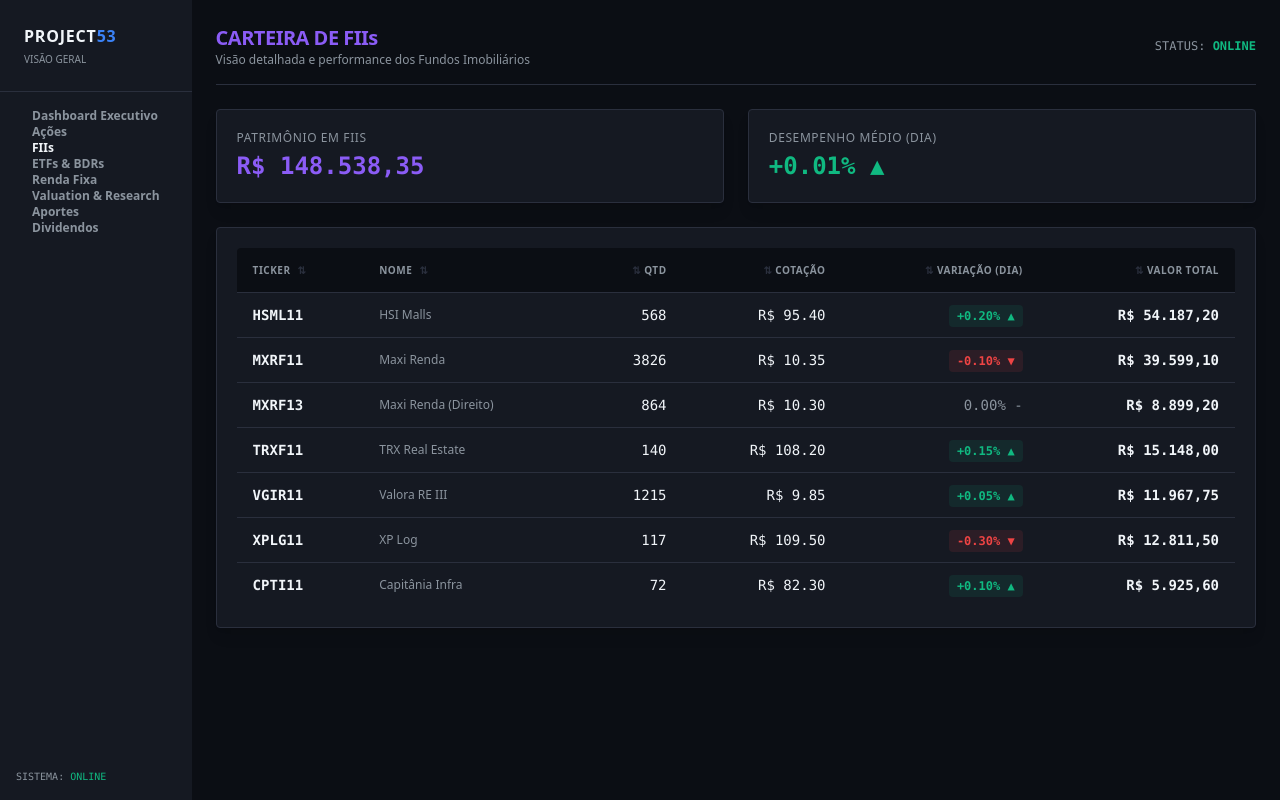
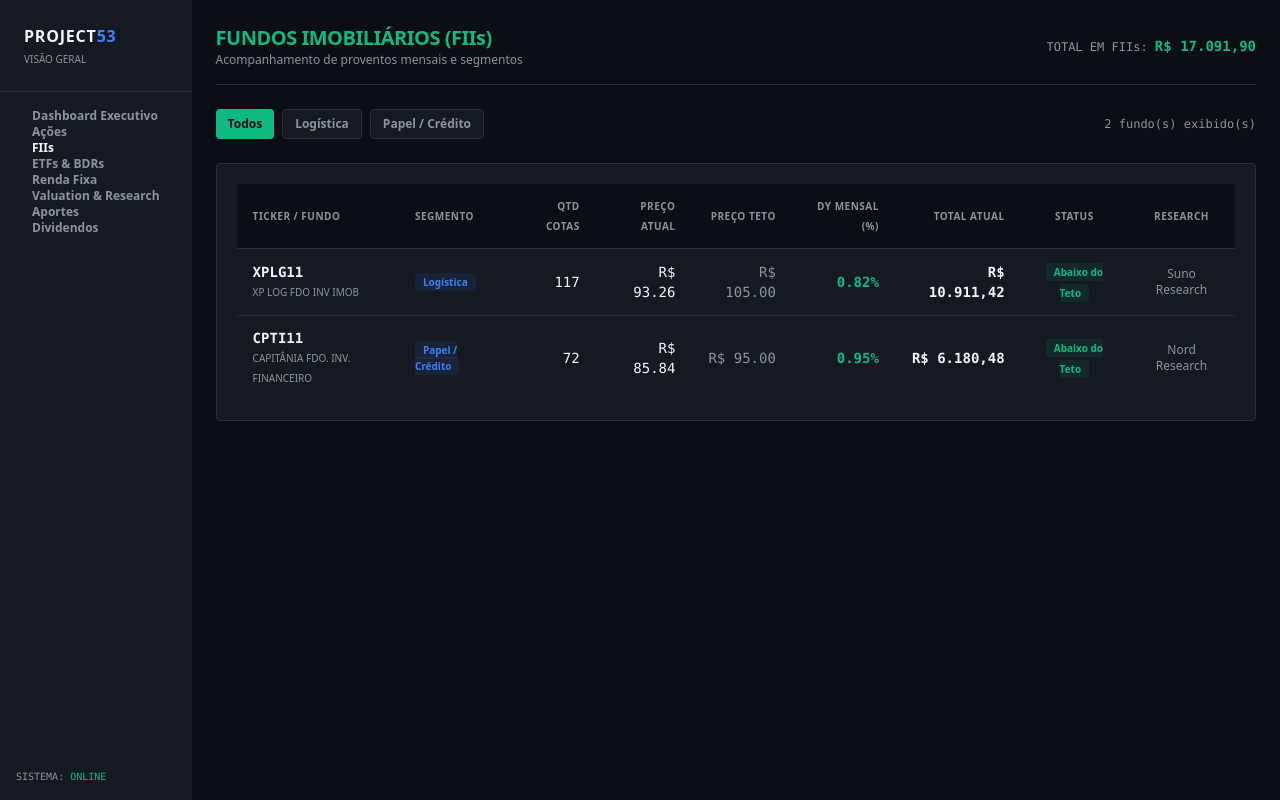
Before and after one commit to Andre-Marcelino-2026/aposentadoria53, a Next.js app: page /fiis in a window 1280 px wide. Built offline with nearby package versions, Linux system fonts and the light colour scheme; no server answers.

Commit message:
Update page.tsx

```diff
--- a/app/fiis/page.tsx
+++ b/app/fiis/page.tsx
@@ -1,86 +1,25 @@
 'use client';
 
-import { useState, useEffect, useMemo } from 'react';
+import { useState, useMemo } from 'react';
 import { Sidebar } from '../../src/components/layout/Sidebar';
-import { initialAssets } from '../../src/data/initialState';
-import { updateAssetsWithPrices } from '../../src/api/stockApi';
+import { portfolioFIIs } from '../../src/data/portfolio';
 
-export default function FiisPage() {
-  const [assets, setAssets] = useState<any[]>([]);
-  const [loading, setLoading] = useState<boolean>(true);
+export default function FIIsPage() {
+  const [filterSegmento, setFilterSegmento] = useState<string>('Todos');
 
-  // Estado para controlar a ordenação da tabela
-  const [sortConfig, setSortConfig] = useState<{ key: string; direction: 'asc' | 'desc' } | null>(null);
-
-  useEffect(() => {
-    async function loadPrices() {
-      setLoading(true);
-      const updated = await updateAssetsWithPrices(initialAssets);
-      // FILTRO: Pega apenas os ativos da classe FII
-      const onlyFiis = updated.filter(
-        (item) => item.asset?.assetClass === 'FII'
-      );
-      setAssets(onlyFiis);
-      setLoading(false);
-    }
-
-    loadPrices();
+  const totalInvestido = useMemo(() => {
+    return portfolioFIIs.reduce((acc, item) => acc + item.quantidade * item.precoAtual, 0);
   }, []);
 
-  // Cálculos específicos para o resumo de FIIs
-  const totalInvested = assets.reduce(
-    (acc, item) => acc + (item.currentValue || 0),
-    0
-  );
+  const segmentosDisponiveis = useMemo(() => {
+    const segmentos = Array.from(new Set(portfolioFIIs.map((f) => f.segmento)));
+    return ['Todos', ...segmentos];
+  }, []);
 
-  const averageChange =
-    assets.length > 0
-      ? assets.reduce((acc, item) => acc + (item.dailyChangePercent || 0), 0) /
-        assets.length
-      : 0;
-
-  // Lógica de Ordenação
-  const handleSort = (key: string) => {
-    let direction: 'asc' | 'desc' = 'asc';
-    if (sortConfig && sortConfig.key === key && sortConfig.direction === 'asc') {
-      direction = 'desc';
-    }
-    setSortConfig({ key, direction });
-  };
-
-  const sortedAssets = useMemo(() => {
-    let sortableAssets = [...assets];
-    if (sortConfig !== null) {
-      sortableAssets.sort((a, b) => {
-        let aValue: any;
-        let bValue: any;
-
-        switch (sortConfig.key) {
-          case 'ticker': aValue = a.asset?.ticker; bValue = b.asset?.ticker; break;
-          case 'nome': aValue = a.asset?.name; bValue = b.asset?.name; break;
-          case 'qtd': aValue = a.currentQuantity; bValue = b.currentQuantity; break;
-          case 'cotacao': aValue = a.currentPrice || 0; bValue = b.currentPrice || 0; break;
-          case 'variacao': aValue = a.dailyChangePercent || 0; bValue = b.dailyChangePercent || 0; break;
-          case 'valorTotal': aValue = a.currentValue || 0; bValue = b.currentValue || 0; break;
-          default: return 0;
-        }
-
-        if (aValue < bValue) return sortConfig.direction === 'asc' ? -1 : 1;
-        if (aValue > bValue) return sortConfig.direction === 'asc' ? 1 : -1;
-        return 0;
-      });
-    }
-    return sortableAssets;
-  }, [assets, sortConfig]);
-
-  const SortIcon = ({ columnKey }: { columnKey: string }) => {
-    if (sortConfig?.key !== columnKey) return <span className="text-[#2A2F3D] ml-1">⇅</span>;
-    return sortConfig.direction === 'asc' ? (
-      <span className="text-[#8B5CF6] ml-1">▲</span>
-    ) : (
-      <span className="text-[#8B5CF6] ml-1">▼</span>
-    );
-  };
+  const fiisFiltrados = useMemo(() => {
+    if (filterSegmento === 'Todos') return portfolioFIIs;
+    return portfolioFIIs.filter((f) => f.segmento === filterSegmento);
+  }, [filterSegmento]);
 
   return (
     <div className="flex h-screen bg-[#0B0E14] text-[#F1F5F9] overflow-hidden font-sans">
@@ -90,141 +29,107 @@
         {/* Cabeçalho */}
         <div className="flex justify-between items-center border-b border-[#2A2F3D] pb-4">
           <div>
-            <h1 className="text-xl font-bold tracking-tight text-[#8B5CF6]">
-              CARTEIRA DE FIIs
+            <h1 className="text-xl font-bold tracking-tight text-[#10B981]">
+              FUNDOS IMOBILIÁRIOS (FIIs)
             </h1>
             <p className="text-xs text-[#8B949E]">
-              Visão detalhada e performance dos Fundos Imobiliários
+              Acompanhamento de proventos mensais e segmentos
             </p>
           </div>
           <div className="text-right font-mono text-xs text-[#8B949E]">
-            <span>STATUS: </span>
-            <span className="text-[#10B981] font-bold">
-              {loading ? 'ATUALIZANDO...' : 'ONLINE'}
+            <span>TOTAL EM FIIs: </span>
+            <span className="text-[#10B981] font-bold text-sm">
+              R$ {totalInvestido.toLocaleString('pt-BR', { minimumFractionDigits: 2 })}
             </span>
           </div>
         </div>
 
-        {/* Cards de Resumo */}
-        <div className="grid grid-cols-1 md:grid-cols-2 gap-6">
-          <div className="bg-[#151922] border border-[#2A2F3D] rounded p-5 shadow-lg">
-            <p className="text-[#8B949E] text-xs mb-1 uppercase tracking-wider">
-              Patrimônio em FIIs
-            </p>
-            <p className="text-[#8B5CF6] text-2xl font-bold font-mono">
-              R${' '}
-              {totalInvested.toLocaleString('pt-BR', {
-                minimumFractionDigits: 2,
-                maximumFractionDigits: 2,
-              })}
-            </p>
+        {/* Filtros por Segmento */}
+        <div className="flex justify-between items-center">
+          <div className="flex space-x-2">
+            {segmentosDisponiveis.map((seg) => (
+              <button
+                key={seg}
+                onClick={() => setFilterSegmento(seg)}
+                className={`px-3 py-1.5 rounded text-xs font-semibold transition-colors ${
+                  filterSegmento === seg
+                    ? 'bg-[#10B981] text-[#0B0E14]'
+                    : 'bg-[#151922] text-[#8B949E] border border-[#2A2F3D] hover:text-[#F1F5F9]'
+                }`}
+              >
+                {seg}
+              </button>
+            ))}
           </div>
-          <div className="bg-[#151922] border border-[#2A2F3D] rounded p-5 shadow-lg">
-            <p className="text-[#8B949E] text-xs mb-1 uppercase tracking-wider">
-              Desempenho Médio (Dia)
-            </p>
-            <p
-              className={`text-2xl font-bold font-mono ${
-                averageChange >= 0 ? 'text-[#10B981]' : 'text-[#EF4444]'
-              }`}
-            >
-              {averageChange > 0 ? '+' : ''}
-              {averageChange.toFixed(2)}% {averageChange >= 0 ? '▲' : '▼'}
-            </p>
-          </div>
+
+          <span className="text-xs text-[#8B949E] font-mono">
+            {fiisFiltrados.length} fundo(s) exibido(s)
+          </span>
         </div>
 
-        {/* Tabela Exclusiva de FIIs */}
+        {/* Tabela de FIIs */}
         <div className="bg-[#151922] border border-[#2A2F3D] rounded p-5 shadow-lg">
           <div className="overflow-x-auto">
             <table className="w-full text-left text-sm">
-              <thead className="text-[10px] text-[#8B949E] uppercase tracking-wider border-b border-[#2A2F3D] bg-[#0B0E14] select-none">
+              <thead className="text-[10px] text-[#8B949E] uppercase tracking-wider border-b border-[#2A2F3D] bg-[#0B0E14]">
                 <tr>
-                  <th
-                    className="px-4 py-3 rounded-tl cursor-pointer hover:bg-[#1A1F2B] transition-colors"
-                    onClick={() => handleSort('ticker')}
-                  >
-                    Ticker <SortIcon columnKey="ticker" />
-                  </th>
-                  <th
-                    className="px-4 py-3 cursor-pointer hover:bg-[#1A1F2B] transition-colors"
-                    onClick={() => handleSort('nome')}
-                  >
-                    Nome <SortIcon columnKey="nome" />
-                  </th>
-                  <th
-                    className="px-4 py-3 text-right cursor-pointer hover:bg-[#1A1F2B] transition-colors"
-                    onClick={() => handleSort('qtd')}
-                  >
-                    <SortIcon columnKey="qtd" /> Qtd
-                  </th>
-                  <th
-                    className="px-4 py-3 text-right cursor-pointer hover:bg-[#1A1F2B] transition-colors"
-                    onClick={() => handleSort('cotacao')}
-                  >
-                    <SortIcon columnKey="cotacao" /> Cotação
-                  </th>
-                  <th
-                    className="px-4 py-3 text-right cursor-pointer hover:bg-[#1A1F2B] transition-colors"
-                    onClick={() => handleSort('variacao')}
-                  >
-                    <SortIcon columnKey="variacao" /> Variação (Dia)
-                  </th>
-                  <th
-                    className="px-4 py-3 text-right rounded-tr cursor-pointer hover:bg-[#1A1F2B] transition-colors"
-                    onClick={() => handleSort('valorTotal')}
-                  >
-                    <SortIcon columnKey="valorTotal" /> Valor Total
-                  </th>
+                  <th className="px-4 py-3">Ticker / Fundo</th>
+                  <th className="px-4 py-3">Segmento</th>
+                  <th className="px-4 py-3 text-right">Qtd Cotas</th>
+                  <th className="px-4 py-3 text-right">Preço Atual</th>
+                  <th className="px-4 py-3 text-right">Preço Teto</th>
+                  <th className="px-4 py-3 text-right">DY Mensal (%)</th>
+                  <th className="px-4 py-3 text-right">Total Atual</th>
+                  <th className="px-4 py-3 text-center">Status</th>
+                  <th className="px-4 py-3 text-center">Research</th>
                 </tr>
               </thead>
               <tbody className="divide-y divide-[#2A2F3D] font-mono">
-                {sortedAssets.map((item, idx) => (
-                  <tr
-                    key={idx}
-                    className="hover:bg-[#1A1F2B] transition-colors"
-                  >
-                    <td className="px-4 py-3 font-bold text-[#F1F5F9]">
-                      {item.asset?.ticker}
-                    </td>
-                    <td className="px-4 py-3 text-[#8B949E] font-sans text-xs">
-                      {item.asset?.name}
-                    </td>
-                    <td className="px-4 py-3 text-right text-[#F1F5F9]">
-                      {item.currentQuantity}
-                    </td>
-                    <td className="px-4 py-3 text-right text-[#F1F5F9]">
-                      {item.currentPrice
-                        ? `R$ ${item.currentPrice.toFixed(2)}`
-                        : '-'}
-                    </td>
-                    <td className="px-4 py-3 text-right">
-                      {item.dailyChangePercent !== undefined ? (
-                        item.dailyChangePercent > 0 ? (
-                          <span className="text-[#10B981] bg-[#10B981]/10 px-2 py-1 rounded text-xs font-bold">
-                            +{item.dailyChangePercent.toFixed(2)}% ▲
-                          </span>
-                        ) : item.dailyChangePercent < 0 ? (
-                          <span className="text-[#EF4444] bg-[#EF4444]/10 px-2 py-1 rounded text-xs font-bold">
-                            {item.dailyChangePercent.toFixed(2)}% ▼
-                          </span>
-                        ) : (
-                          <span className="text-[#8B949E]">0.00% -</span>
-                        )
-                      ) : (
-                        <span className="text-[#8B949E]">-</span>
-                      )}
-                    </td>
-                    <td className="px-4 py-3 text-right text-[#F1F5F9] font-bold">
-                      {item.currentValue
-                        ? `R$ ${item.currentValue.toLocaleString('pt-BR', {
-                            minimumFractionDigits: 2,
-                            maximumFractionDigits: 2,
-                          })}`
-                        : '-'}
-                    </td>
-                  </tr>
-                ))}
+                {fiisFiltrados.map((item) => {
+                  const valorTotal = item.quantidade * item.precoAtual;
+                  const dentroDoTeto = item.precoAtual <= item.precoTeto;
+
+                  return (
+                    <tr key={item.ticker} className="hover:bg-[#1A1F2B] transition-colors">
+                      <td className="px-4 py-3">
+                        <div className="font-bold text-[#F1F5F9]">{item.ticker}</div>
+                        <div className="text-[10px] text-[#8B949E] font-sans">{item.nome}</div>
+                      </td>
+                      <td className="px-4 py-3 text-xs font-sans">
+                        <span className="bg-[#3B82F6]/10 text-[#3B82F6] px-2 py-0.5 rounded text-[10px] font-bold">
+                          {item.segmento}
+                        </span>
+                      </td>
+                      <td className="px-4 py-3 text-right text-[#F1F5F9]">{item.quantidade}</td>
+                      <td className="px-4 py-3 text-right text-[#F1F5F9]">
+                        R$ {item.precoAtual.toFixed(2)}
+                      </td>
+                      <td className="px-4 py-3 text-right text-[#8B949E]">
+                        R$ {item.precoTeto.toFixed(2)}
+                      </td>
+                      <td className="px-4 py-3 text-right text-[#10B981] font-bold">
+                        {item.dyMensal.toFixed(2)}%
+                      </td>
+                      <td className="px-4 py-3 text-right font-bold text-[#F1F5F9]">
+                        R$ {valorTotal.toLocaleString('pt-BR', { minimumFractionDigits: 2 })}
+                      </td>
+                      <td className="px-4 py-3 text-center">
+                        <span
+                          className={`px-2 py-0.5 rounded text-[10px] font-bold font-sans ${
+                            dentroDoTeto
+                              ? 'bg-[#10B981]/10 text-[#10B981]'
+                              : 'bg-[#EF4444]/10 text-[#EF4444]'
+                          }`}
+                        >
+                          {dentroDoTeto ? 'Abaixo do Teto' : 'Acima do Teto'}
+                        </span>
+                      </td>
+                      <td className="px-4 py-3 text-center text-xs font-sans text-[#8B949E]">
+                        {item.research}
+                      </td>
+                    </tr>
+                  );
+                })}
               </tbody>
             </table>
           </div>
```
